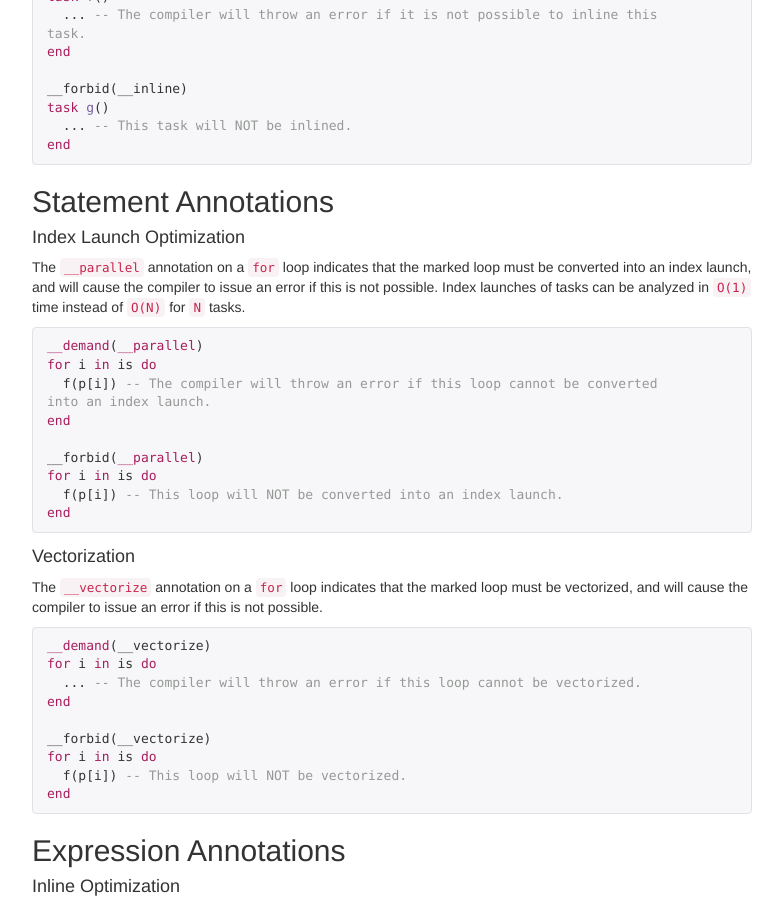
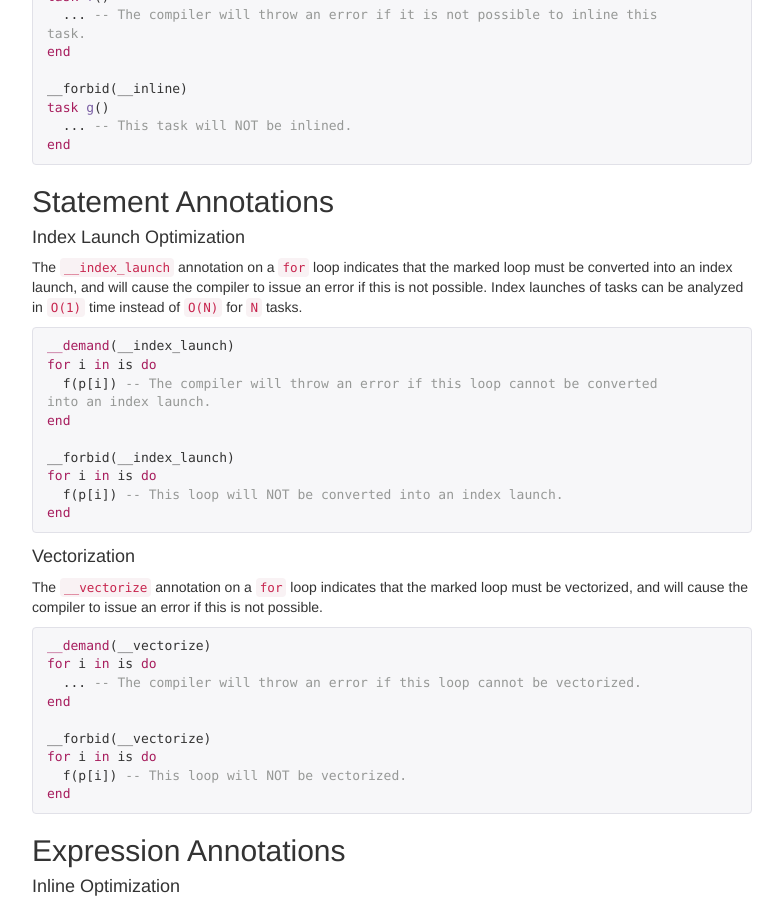
Before and after one commit to StanfordLegion/regent-lang.org, a Jekyll site: the page built from reference.md, in a window 1280 px wide and 900 px high, scrolled down 13186 px. Shown: the whole window, without its empty margins (248-1031 px from the left). Built offline with Jekyll 4.4.1, drawn with Linux system fonts in a browser that asks for light colours; nearby versions of some CDN libraries.

Commit message:
Update reference to replace __parallel with __index_launch.

```diff
--- a/reference.md
+++ b/reference.md
@@ -888,18 +888,18 @@ end
 
 #### Index Launch Optimization
 
-The `__parallel` annotation on a `for` loop indicates that the marked
+The `__index_launch` annotation on a `for` loop indicates that the marked
 loop must be converted into an index launch, and will cause the
 compiler to issue an error if this is not possible. Index launches of
 tasks can be analyzed in `O(1)` time instead of `O(N)` for `N` tasks.
 
 {% highlight regent %}
-__demand(__parallel)
+__demand(__index_launch)
 for i in is do
   f(p[i]) -- The compiler will throw an error if this loop cannot be converted into an index launch.
 end
 
-__forbid(__parallel)
+__forbid(__index_launch)
 for i in is do
   f(p[i]) -- This loop will NOT be converted into an index launch.
 end
```
